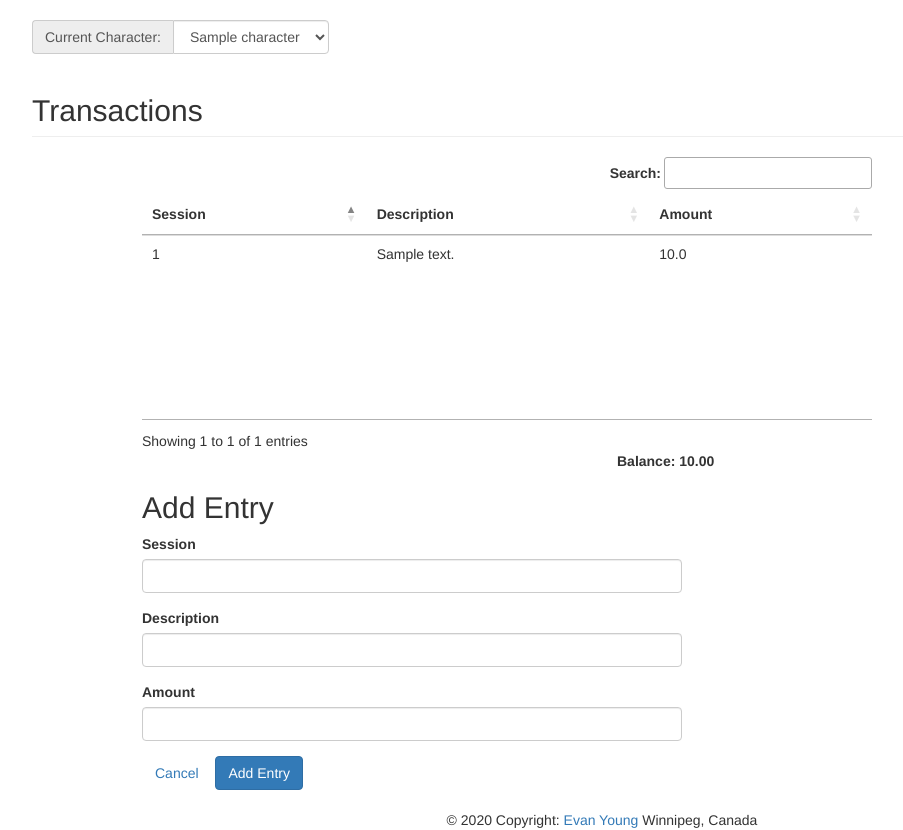
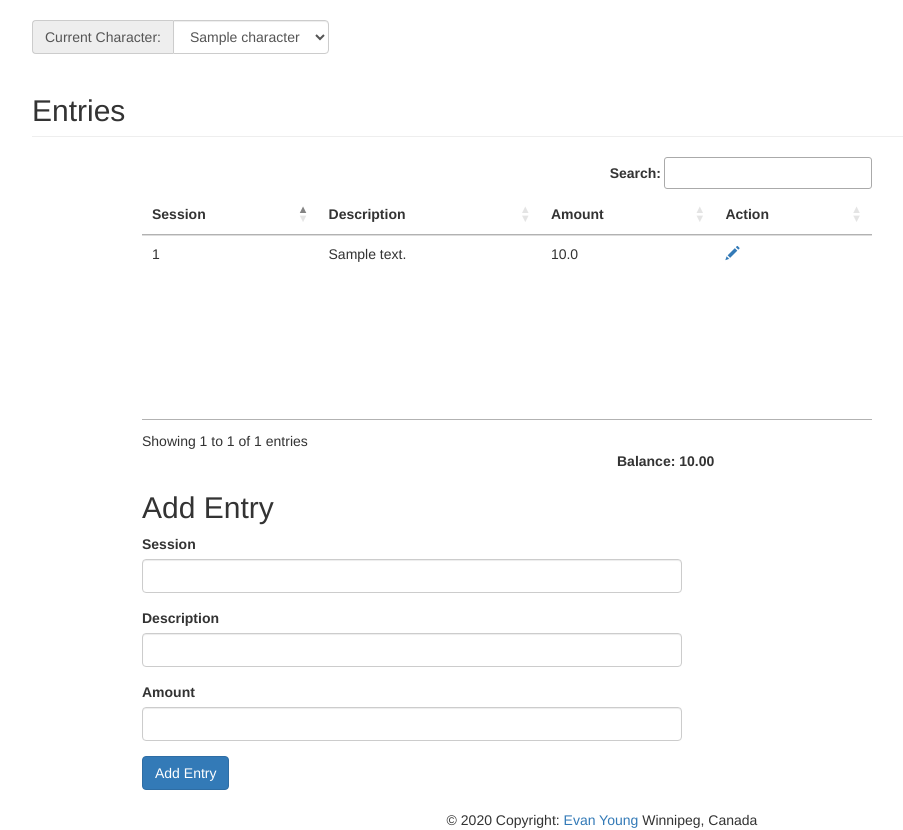
Before and after one commit to cantis/CoinPurse, a Flask app: page /entry in a window 1280 px wide. Shown: the part 52-882 px from the top of the page, without its empty margins (38-941 px from the left). Run offline with Flask 2, Linux system fonts and the light colour scheme; tables that the repository leaves empty hold one stand-in row (values such as "Sample post"); lists and menus that the app fills with data are empty; some libraries are stand-ins or nearby versions.

Commit message:
Added Entry Edit Form

```diff
--- a/main.py
+++ b/main.py
@@ -1,7 +1,7 @@
 from flask import Flask, render_template, url_for, redirect, session
 from flask.globals import request
 from wtforms.fields.core import BooleanField, FloatField, IntegerField
-from wtforms.fields.simple import HiddenField
+from wtforms.fields.simple import HiddenField, SubmitField
 from config import DevConfig
 from flask_sqlalchemy import SQLAlchemy
 from sqlalchemy import Column, Integer, ForeignKey
@@ -86,6 +86,7 @@ class EditEntryForm(FlaskForm):
     game_session = IntegerField(label='Session', validators=[InputRequired('Please provide game session number.')])
     description = StringField(label='Description', validators=[InputRequired('Please provide a name')])
     amount = FloatField(label='Amount', validators=[InputRequired('Please enter an amount.')])
+    submit = SubmitField('Save')
 
 
 class AddCharacterForm(FlaskForm):
@@ -102,7 +103,8 @@ class EditCharacterForm(FlaskForm):
 
 
 # Route Handlers
-@app.route('/entry', methods=['get'])
+@app.route('/', methods=['GET'])
+@app.route('/entry', methods=['GET'])
 def index():
     current_id = get_current_character_id()
     if current_id is None:
@@ -111,11 +113,13 @@ def index():
     selected_name = Character.query.filter_by(id=current_id).first().name
     entries = Entry.query.filter_by(character_id=current_id)
     characters = Character.query.all()
-    add_form = AddEntryForm()
+    form = AddEntryForm()
     balance = get_balance()
+    mode = 'add'
     if 'game_session' in session:
-        add_form.game_session.data = session['game_session']
-    return render_template('index.html', entries=entries, add_form=add_form, characters=characters, selected_name=selected_name, balance=balance)
+        form.game_session.data = session['game_session']
+    return render_template('index.html', mode=mode, entries=entries, form=form,
+                           characters=characters, selected_name=selected_name, balance=balance)
 
 
 @app.route('/entry/add', methods=['post'])
@@ -136,6 +140,37 @@ def add_transaction():
         session['game_session'] = form.game_session.data
 
     return redirect(url_for('index'))
+
+
+@app.route('/entry/<id>', methods=['get', 'post'])
+def edit_entry(id):
+    """ Handle editing an existing entry """
+    entry = Entry.query.get(id)
+    entries = Entry.query.all()
+    current_id = get_current_character_id()
+    selected_name = Character.query.filter_by(id=current_id).first().name
+    characters = Character.query.all()
+    balance = get_balance()
+
+    form = EditEntryForm()
+    mode = ''
+
+    if form.validate_on_submit():
+        entry.id = int(form.id.data)
+        entry.game_session = form.game_session.data
+        entry.description = form.description.data
+        entry.amount = form.amount.data
+        db.session.commit()
+        form = AddEntryForm()
+        entry = None
+        mode = 'add'
+    else:
+        mode = 'edit'
+
+    form.process(obj=entries)
+    form.process(obj=entry)
+    return render_template('index.html', form=form, mode=mode, entry=entry,
+                           entries=entries, characters=characters, selected_name=selected_name, balance=balance)
 
 
 @app.route('/character', methods=['get'])
@@ -188,6 +223,7 @@ def add_character():
         db.session.commit()
 
     return redirect(url_for('character_list'))
+
 
 @app.route('/current_character', methods=['post'])
 def set_current_character():
--- a/templates/character.html
+++ b/templates/character.html
@@ -20,7 +20,7 @@
                     <tr>
                         <th>Character</th>
                         <th>Dead</th>
-                        <th>Edit</th>
+                        <th>Action</th>
                     </tr>
                 </thead>
                 <tbody>
--- a/templates/index.html
+++ b/templates/index.html
@@ -29,7 +29,7 @@
         </div>
         <!-- Entry Table  -->
         <div class="row col-md-10">
-            <h2 class="page-header">Transactions</h2>
+            <h2 class="page-header">Entries</h2>
         </div>
         <br>
         <div class="row col-md-offset-1 col-md-8">
@@ -39,6 +39,7 @@
                         <th>Session</th>
                         <th>Description</th>
                         <th>Amount</th>
+                        <th>Action</th>
                     </tr>
                 </thead>
                 <tbody>
@@ -47,6 +48,9 @@
                         <td>{{ entry.game_session }}</td>
                         <td>{{ entry.description }}</td>
                         <td>{{ entry.amount }}</td>
+                        <td>
+                            <a href="/entry/{{entry.id}}" class="link" title="Edit"><i class="glyphicon glyphicon-pencil"></i></a>
+                        </td>
                     </tr>
                     {% endfor %}
                 </tbody>
@@ -63,17 +67,51 @@
         </div>
 
         <!-- Add Entry Form -->
+        {% if mode == 'add' %}
             <div class="row col-md-offset-1 col-md-6">
                 <h2>Add Entry</h2>
-            <form action="/add" method="post">
+                <form action="/entry/add" method="post">
                     <dl>
-                    {{ wtf.quick_form(add_form) }}
-                    <a href="/add" class="btn btn-secondary" role="button" areia-disabled="true">Cancel</a>
+                        {{ wtf.quick_form(form) }}
                         <input type="submit" value="Add Entry" class="btn btn-primary">
                     </dl>
                 </form>
             </div>
+        {% endif %}
 
+        <!-- Edit Form  -->
+        {% if mode == 'edit' %}
+            <div class="row col-md-offset-1 col-md-8">
+                <h2>Edit Entry</h2>
+                <form action="/entry/{{entry.id}}" class="form-horizontal" method="post">
+                    {{ form.hidden_tag() }}
+                    <div class="form-group">
+                        <label for="game_session" class="col-md-3 control-label">Game Session:</label>
+                        <div class="col-md-2">
+                            {{ form.game_session(class="form-control", placeholder="Game Session") }}
+                        </div>
+                    </div>
+                    <div class="form-group">
+                        <label for="description" class="col-md-3 control-label">Description:</label>
+                        <div class="col-md-6">
+                            {{ form.description(class="form-control", placeholder="Description") }}
+                        </div>
+                    </div>
+                    <div class="form-group">
+                        <label for="amount" class="col-md-3 control-label">Amount:</label>
+                        <div class="col-md-2">
+                            {{ form.amount(class="form-control", placeholder="Amount") }}
+                        </div>
+                    </div>
+                    <div class="form-group">
+                        <div class="col-md-offset-8">
+                            <a href="/entry" class="btn btn-secondary" role="button">Cancel</a>
+                            {{ form.submit(class="btn btn-primary", value="Save")}}
+                        </div>
+                    </div>
+                </form>
+            </div>
+        {% endif %}
     </div>
 {% endblock content %}
 
```
Also changed, not shown: tests/test_entry.py (+49 -4 lines). Lines whose indentation alone changed are shown as unchanged.
